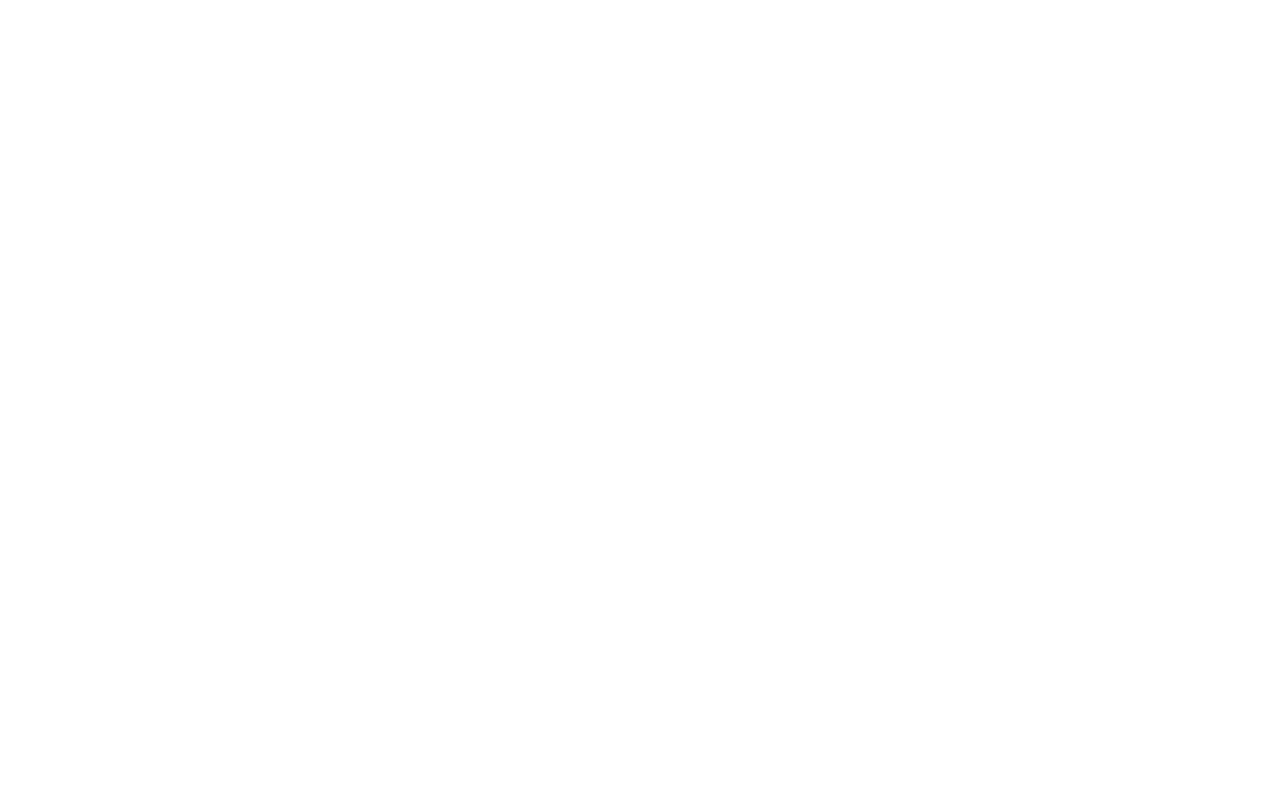
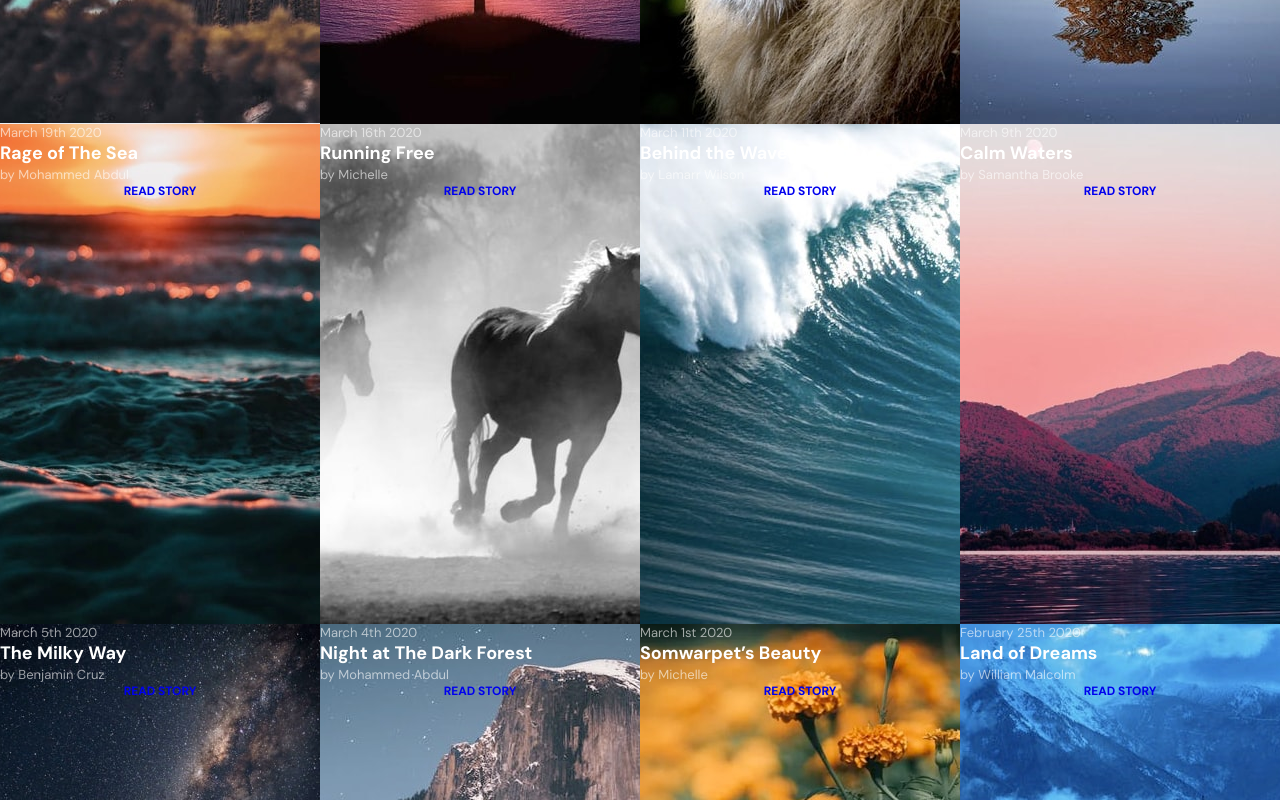
Before and after one commit to MrBeamer/photosnap, a React (Create React App) app: page / in a window 1280 px wide. Shown: the part 2900-3700 px from the top of the page. Before the commit the page ends 2066 px from the top, so only its background shows below. Built offline with nearby package versions, Linux system fonts and the light colour scheme.

Commit message:
added gallery data

```diff
--- a/src/components/gallery/Gallery.jsx
+++ b/src/components/gallery/Gallery.jsx
@@ -5,18 +5,34 @@
 export default function Gallery() {
   return (
     <div className={styles.grid}>
-      <div
-        className={styles.background}
-        styles={{ backgroundImage: `url(${gallery.img})` }}
-      >
-        <p className={styles.date}>{gallery.date}</p>
-        <h2 className="headline--medium">{gallery.title}</h2>
-        <p className={styles.author}>{gallery.author}</p>
-        <Button to={gallery.target}>{gallery.link}</Button>
-      </div>
-      {/* <img src={gallery.img} alt={gallery.title}></img> */}
+      {gallery.map((item, index) => {
+        return (
+          <div
+            key={index}
+            style={{
+              backgroundImage: `url(${item.img.desktop})`,
+              backgroundRepeat: "no-repeat",
+              backgroundPosition: "center",
+              backgroundSize: "cover",
+            }}
+          >
+            <p className={styles.date}>{item.date}</p>
+            <h2 className="headline--medium">{item.title}</h2>
+            <p className={styles.author}>{item.author}</p>
+            <Button to={item.target}>{item.link}</Button>
+          </div>
+        );
+      })}
     </div>
   );
 }
 
-//maybe use background instead of image
+/* //maybe use background instead of image */
+{
+  /* <picture>
+<source media="(max-width: 480px)" srcSet={item.img.mobile} />
+<source media="(max-width: 768px)" srcSet={item.img.tablet} />
+<source media="(max-width: 1440px)" srcSet={item.img.desktop} />
+<img src={item.img.mobile} alt="mobile" />
+</picture> */
+}
--- a/src/components/gallery/gallery.module.css
+++ b/src/components/gallery/gallery.module.css
@@ -1,9 +1,7 @@
 .grid {
+  display: grid;
   grid-template-columns: 1fr 1fr 1fr 1fr;
-  grid-template-rows: 500px;
-}
-
-.background {
+  grid-template-rows: repeat(4, 500px);
 }
 
 .date,
--- a/src/data.js
+++ b/src/data.js
@@ -1,3 +1,7 @@
+import moonD from "../src/assets/stories/desktop/moon-of-appalacia.jpg";
+import moonT from "../src/assets/stories/tablet/moon-of-appalacia.jpg";
+import moonM from "../src/assets/stories/tablet/moon-of-appalacia.jpg";
+
 import createD from "../src/assets/home/desktop/create-and-share.jpg";
 import createT from "../src/assets/home/tablet/create-and-share.jpg";
 import createM from "../src/assets/home/mobile/create-and-share.jpg";
@@ -7,6 +11,218 @@
 import designD from "../src/assets/home/desktop/designed-for-everyone.jpg";
 import designT from "../src/assets/home/tablet/designed-for-everyone.jpg";
 import designM from "../src/assets/home/mobile/designed-for-everyone.jpg";
+
+import mountainD from "../src/assets/stories/desktop/mountains.jpg";
+import mountainM from "../src/assets/stories/mobile/mountains.jpg";
+import cityD from "../src/assets/stories/desktop/cityscapes.jpg";
+import cityM from "../src/assets/stories/mobile/cityscapes.jpg";
+import dayD from "../src/assets/stories/desktop/18-days-voyage.jpg";
+import dayM from "../src/assets/stories/mobile/18-days-voyage.jpg";
+import archiD from "../src/assets/stories/desktop/architecturals.jpg";
+import archiM from "../src/assets/stories/desktop/architecturals.jpg";
+import waveD from "../src/assets/stories/desktop/behind-the-waves.jpg";
+import waveM from "../src/assets/stories/mobile/behind-the-waves.jpg";
+import waterM from "../src/assets/stories/mobile/calm-waters.jpg";
+import waterD from "../src/assets/stories/desktop/calm-waters.jpg";
+import forestD from "../src/assets/stories/desktop/dark-forest.jpg";
+import forestM from "../src/assets/stories/mobile/dark-forest.jpg";
+import kingD from "../src/assets/stories/desktop/king-on-africa.jpg";
+import kingM from "../src/assets/stories/mobile/king-on-africa.jpg";
+import landM from "../src/assets/stories/mobile/land-of-dreams.jpg";
+import landD from "../src/assets/stories/desktop/land-of-dreams.jpg";
+import milkD from "../src/assets/stories/desktop/milky-way.jpg";
+import milkM from "../src/assets/stories/mobile/milky-way.jpg";
+import seaD from "../src/assets/stories/desktop/rage-of-the-sea.jpg";
+import seaM from "../src/assets/stories/mobile/rage-of-the-sea.jpg";
+import runD from "../src/assets/stories/desktop/running-free.jpg";
+import runM from "../src/assets/stories/mobile/running-free.jpg";
+import petD from "../src/assets/stories/desktop/somwarpet.jpg";
+import petM from "../src/assets/stories/mobile/somwarpet.jpg";
+import tripD from "../src/assets/stories/desktop/trip-to-nowhere.jpg";
+import tripM from "../src/assets/stories/mobile/trip-to-nowhere.jpg";
+import worldD from "../src/assets/stories/desktop/world-tour.jpg";
+import worldM from "../src/assets/stories/mobile/world-tour.jpg";
+import cornerD from "../src/assets/stories/desktop/unforeseen-corners.jpg";
+import cornerM from "../src/assets/stories/mobile/unforeseen-corners.jpg";
+
+export const gallery = [
+  {
+    date: "April 16th 2020",
+    title: "The Mountains",
+    img: {
+      desktop: mountainD,
+      mobile: mountainM,
+    },
+    author: "by John Appleseed",
+    link: "READ STORY",
+    target: "/",
+  },
+  {
+    date: "April 14th 2020",
+    title: "Sunset Cityscapes",
+    img: {
+      desktop: cityD,
+      mobile: cityM,
+    },
+    author: "by Benjamin Cruz",
+    link: "READ STORY",
+    target: "/",
+  },
+  {
+    date: "April 11th 2020",
+    title: "18 Days Voyage",
+    img: {
+      desktop: dayD,
+      mobile: dayM,
+    },
+    author: "by Alexei Borodin",
+    link: "READ STORY",
+    target: "/",
+  },
+  {
+    date: "April 9th 2020",
+    title: "Architecturals",
+    img: {
+      desktop: archiD,
+      mobile: archiM,
+    },
+    author: "by Samantha Brooke",
+    link: "READ STORY",
+    target: "/",
+  },
+  {
+    date: "April 7th 2020",
+    title: "World Tour 2019",
+    img: {
+      desktop: worldD,
+      mobile: worldM,
+    },
+    author: "by Timothy Wagner",
+    link: "READ STORY",
+    target: "/",
+  },
+  {
+    date: "April 3rd 2020",
+    title: "Unforeseen Corners",
+    img: {
+      desktop: cornerD,
+      mobile: cornerM,
+    },
+    author: "by William Malcolm",
+    link: "READ STORY",
+    target: "/",
+  },
+  {
+    date: "March 29th 2020",
+    title: "King on Africa: Part II",
+    img: {
+      desktop: kingD,
+      mobile: kingM,
+    },
+    author: "by Tim Hillenburg",
+    link: "READ STORY",
+    target: "/",
+  },
+  {
+    date: "March 21st 2020",
+    title: "The Trip to Nowhere",
+    img: {
+      desktop: tripD,
+      mobile: tripM,
+    },
+    author: "by Felicia Rourke",
+    link: "READ STORY",
+    target: "/",
+  },
+  {
+    date: "March 19th 2020",
+    title: "Rage of The Sea",
+    img: {
+      desktop: seaD,
+      mobile: seaM,
+    },
+    author: "by Mohammed Abdul",
+    link: "READ STORY",
+    target: "/",
+  },
+  {
+    date: "March 16th 2020",
+    title: "Running Free",
+    img: {
+      desktop: runD,
+      mobile: runM,
+    },
+    author: "by Michelle",
+    link: "READ STORY",
+    target: "/",
+  },
+  {
+    date: "March 11th 2020",
+    title: "Behind the Waves",
+    img: {
+      desktop: waveD,
+      mobile: waveM,
+    },
+    author: "by Lamarr Wilson",
+    link: "READ STORY",
+    target: "/",
+  },
+  {
+    date: "March 9th 2020",
+    title: "Calm Waters",
+    img: {
+      desktop: waterD,
+      mobile: waterM,
+    },
+    author: "by Samantha Brooke",
+    link: "READ STORY",
+    target: "/",
+  },
+  {
+    date: "March 5th 2020",
+    title: "The Milky Way",
+    img: {
+      desktop: milkD,
+      mobile: milkM,
+    },
+    author: "by Benjamin Cruz",
+    link: "READ STORY",
+    target: "/",
+  },
+  {
+    date: "March 4th 2020",
+    title: "Night at The Dark Forest",
+    img: {
+      desktop: forestD,
+      mobile: forestM,
+    },
+    author: "by  Mohammed Abdul",
+    link: "READ STORY",
+    target: "/",
+  },
+  {
+    date: "March 1st 2020",
+    title: "Somwarpet’s Beauty",
+    img: {
+      desktop: petD,
+      mobile: petM,
+    },
+    author: "by Michelle",
+    link: "READ STORY",
+    target: "/",
+  },
+  {
+    date: "February 25th 2020",
+    title: "Land of Dreams",
+    img: {
+      desktop: landD,
+      mobile: landM,
+    },
+    author: "by William Malcolm",
+    link: "READ STORY",
+    target: "/",
+  },
+];
 
 export const home = [
   {
@@ -43,198 +259,3 @@
     target: "/stories",
   },
 ];
-
-export const gallery = [
-  {
-    date: "April 16th 2020",
-    title: "The Mountains",
-    img: {
-      desktop: createD,
-      tablet: createT,
-      mobile: createM,
-    },
-    author: "by John Appleseed",
-    link: "READ STORY",
-    target: "/",
-  },
-  {
-    date: "April 14th 2020",
-    title: "Sunset Cityscapes",
-    img: {
-      desktop: createD,
-      tablet: createT,
-      mobile: createM,
-    },
-    author: "by Benjamin Cruz",
-    link: "READ STORY",
-    target: "/",
-  },
-  {
-    date: "April 11th 2020",
-    title: "18 Days Voyage",
-    img: {
-      desktop: createD,
-      tablet: createT,
-      mobile: createM,
-    },
-    author: "by Alexei Borodin",
-    link: "READ STORY",
-    target: "/",
-  },
-  {
-    date: "April 9th 2020",
-    title: "Architecturals",
-    img: {
-      desktop: createD,
-      tablet: createT,
-      mobile: createM,
-    },
-    author: "by Samantha Brooke",
-    link: "READ STORY",
-    target: "/",
-  },
-  {
-    date: "April 7th 2020",
-    title: "World Tour 2019",
-    img: {
-      desktop: createD,
-      tablet: createT,
-      mobile: createM,
-    },
-    author: "by Timothy Wagner",
-    link: "READ STORY",
-    target: "/",
-  },
-  {
-    date: "April 3rd 2020",
-    title: "Unforeseen Corners",
-    img: {
-      desktop: createD,
-      tablet: createT,
-      mobile: createM,
-    },
-    author: "by William Malcolm",
-    link: "READ STORY",
-    target: "/",
-  },
-  {
-    date: "March 29th 2020",
-    title: "King on Africa: Part II",
-    img: {
-      desktop: createD,
-      tablet: createT,
-      mobile: createM,
-    },
-    author: "by Tim Hillenburg",
-    link: "READ STORY",
-    target: "/",
-  },
-  {
-    date: "March 21st 2020",
-    title: "The Trip to Nowhere",
-    img: {
-      desktop: createD,
-      tablet: createT,
-      mobile: createM,
-    },
-    author: "by Felicia Rourke",
-    link: "READ STORY",
-    target: "/",
-  },
-  {
-    date: "March 19th 2020",
-    title: "Rage of The Sea",
-    img: {
-      desktop: createD,
-      tablet: createT,
-      mobile: createM,
-    },
-    author: "by Mohammed Abdul",
-    link: "READ STORY",
-    target: "/",
-  },
-  {
-    date: "March 16th 2020",
-    title: "Running Free",
-    img: {
-      desktop: createD,
-      tablet: createT,
-      mobile: createM,
-    },
-    author: "by Michelle",
-    link: "READ STORY",
-    target: "/",
-  },
-  {
-    date: "March 11th 2020",
-    title: "Behind the Waves",
-    img: {
-      desktop: createD,
-      tablet: createT,
-      mobile: createM,
-    },
-    author: "by Lamarr Wilson",
-    link: "READ STORY",
-    target: "/",
-  },
-  {
-    date: "March 9th 2020",
-    title: "Calm Waters",
-    img: {
-      desktop: createD,
-      tablet: createT,
-      mobile: createM,
-    },
-    author: "by Samantha Brooke",
-    link: "READ STORY",
-    target: "/",
-  },
-  {
-    date: "March 5th 2020",
-    title: "The Milky Way",
-    img: {
-      desktop: createD,
-      tablet: createT,
-      mobile: createM,
-    },
-    author: "by Benjamin Cruz",
-    link: "READ STORY",
-    target: "/",
-  },
-  {
-    date: "March 4th 2020",
-    title: "Night at The Dark Forest",
-    img: {
-      desktop: createD,
-      tablet: createT,
-      mobile: createM,
-    },
-    author: "by  Mohammed Abdul",
-    link: "READ STORY",
-    target: "/",
-  },
-  {
-    date: "March 1st 2020",
-    title: "Somwarpet’s Beauty",
-    img: {
-      desktop: createD,
-      tablet: createT,
-      mobile: createM,
-    },
-    author: "by Michelle",
-    link: "READ STORY",
-    target: "/",
-  },
-  {
-    date: "February 25th 2020",
-    title: "Land of Dreams",
-    img: {
-      desktop: createD,
-      tablet: createT,
-      mobile: createM,
-    },
-    author: "by William Malcolm",
-    link: "READ STORY",
-    target: "/",
-  },
-];
--- a/src/global.css
+++ b/src/global.css
@@ -58,6 +58,7 @@
   font-weight: 700;
   font-size: 18px;
   line-height: 25px;
+  color: var(--color-gamma);
 }
 
 .link {
```
